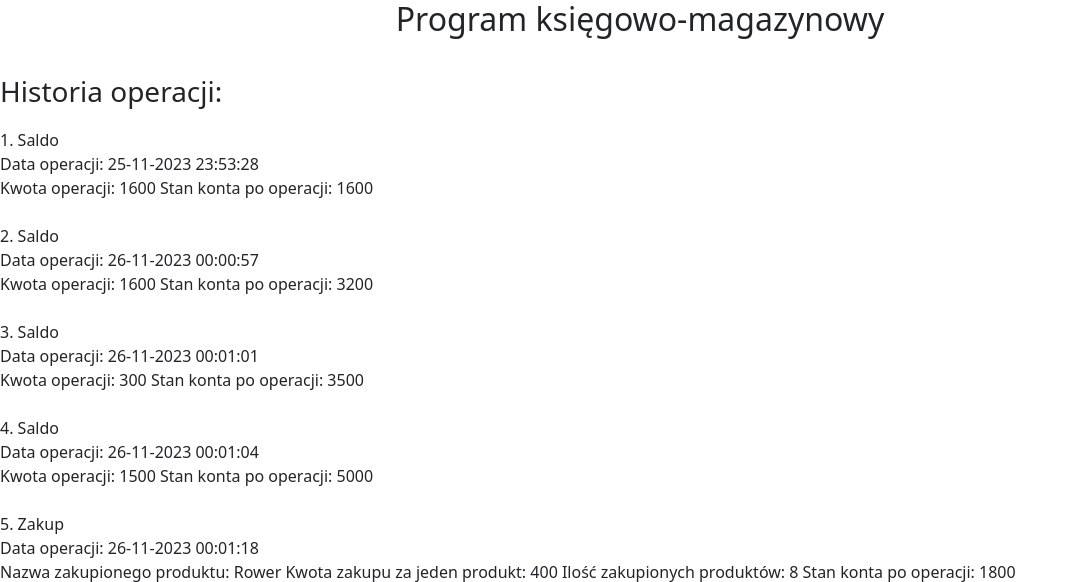
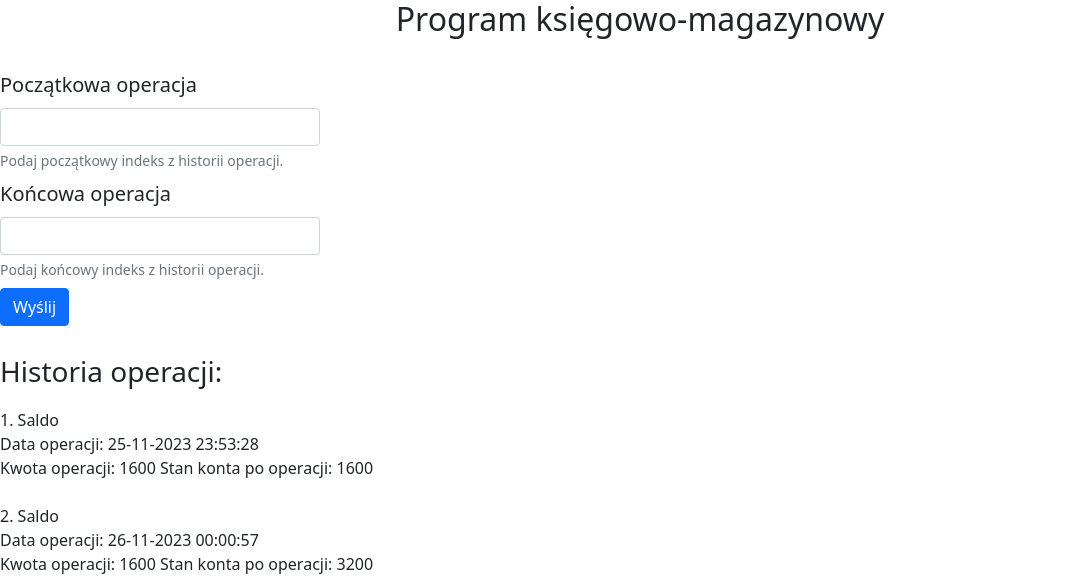
Before and after one commit to Nedved942/Zadanie-L1-L2-app-Projekty-strony-glownej-i-podstron-dla-systemu-accountant, a Flask app: page /historia/ in a window 1280 px wide. Shown: the top 582 px of the page, without its empty margins (0-1078 px from the left). Run offline with Flask 3, Linux system fonts and the light colour scheme.

Commit message:
Dodanie wprowadzania zakresu historii

```diff
--- a/app.py
+++ b/app.py
@@ -162,11 +162,21 @@ def index():
     return render_template("index.html", amount_in_account=amount_in_account)
 
 
-@app.route("/historia/")
+@app.route("/historia/", methods=["GET", "POST"])
 def history():
     # Odczytanie danych z plików
     operation_history = read_operation_history()
-    return render_template("history.html", operation_history=operation_history)
+
+    # Określenie początkowego i końcowego indeksu odczytu historii
+    start = request.form.get("start_operation")
+    end = request.form.get("end_operation")
+    if start and end:
+        start = int(start)
+        end = int(end) + 1
+    else:
+        start = 0
+        end = len(operation_history)
+    return render_template("history.html", operation_history=operation_history, start=start, end=end)
 
 
 @app.route("/stan/")
--- a/data_amount_in_account.txt
+++ b/data_amount_in_account.txt
@@ -1 +1 @@
-420
+3820
--- a/templates/history.html
+++ b/templates/history.html
@@ -9,10 +9,25 @@
 <body>
     <h2 class="text-center">Program księgowo-magazynowy</h2>
     <br>
+
+    <form class="w-25" action="{{ url_for("history") }}" method="POST">
+        <div class="mb-2">
+            <label class="form-label fs-5">Początkowa operacja</label>
+            <input type="number" class="form-control" name="start_operation">
+            <div class="form-text">Podaj początkowy indeks z historii operacji.</div>
+        </div>
+        <div class="mb-2">
+            <label class="form-label fs-5">Końcowa operacja</label>
+            <input type="number" class="form-control" name="end_operation">
+            <div class="form-text">Podaj końcowy indeks z historii operacji.</div>
+        </div>
+        <button type="submit" class="btn btn-primary">Wyślij</button>
+    </form>
+
+    <br>
     <p class="fs-3">Historia operacji:</p>
-
     <div class="fs-6">
-    {% for operation in operation_history %}
+    {% for operation in operation_history[start:end] %}
         {{ loop.index }}. {{ operation["Nazwa operacji"] }}<br>
         Data operacji: {{ operation["Data operacji"] }}<br>
         {{ operation["Opis operacji"] }}<br><br>
--- a/warehouse.json
+++ b/warehouse.json
@@ -1 +1 @@
-{"Rower": {"price": 400, "amount": 8}, "Deska": {"price": 80, "amount": 6}, "Namiot": {"price": 1200, "amount": 1}}
+{"Rower": {"price": 400, "amount": 8}, "Deska": {"price": 80, "amount": 6}, "Namiot": {"price": 1200, "amount": 2}}
```
Also changed, not shown: operation_history.json (+1 -1 lines).
